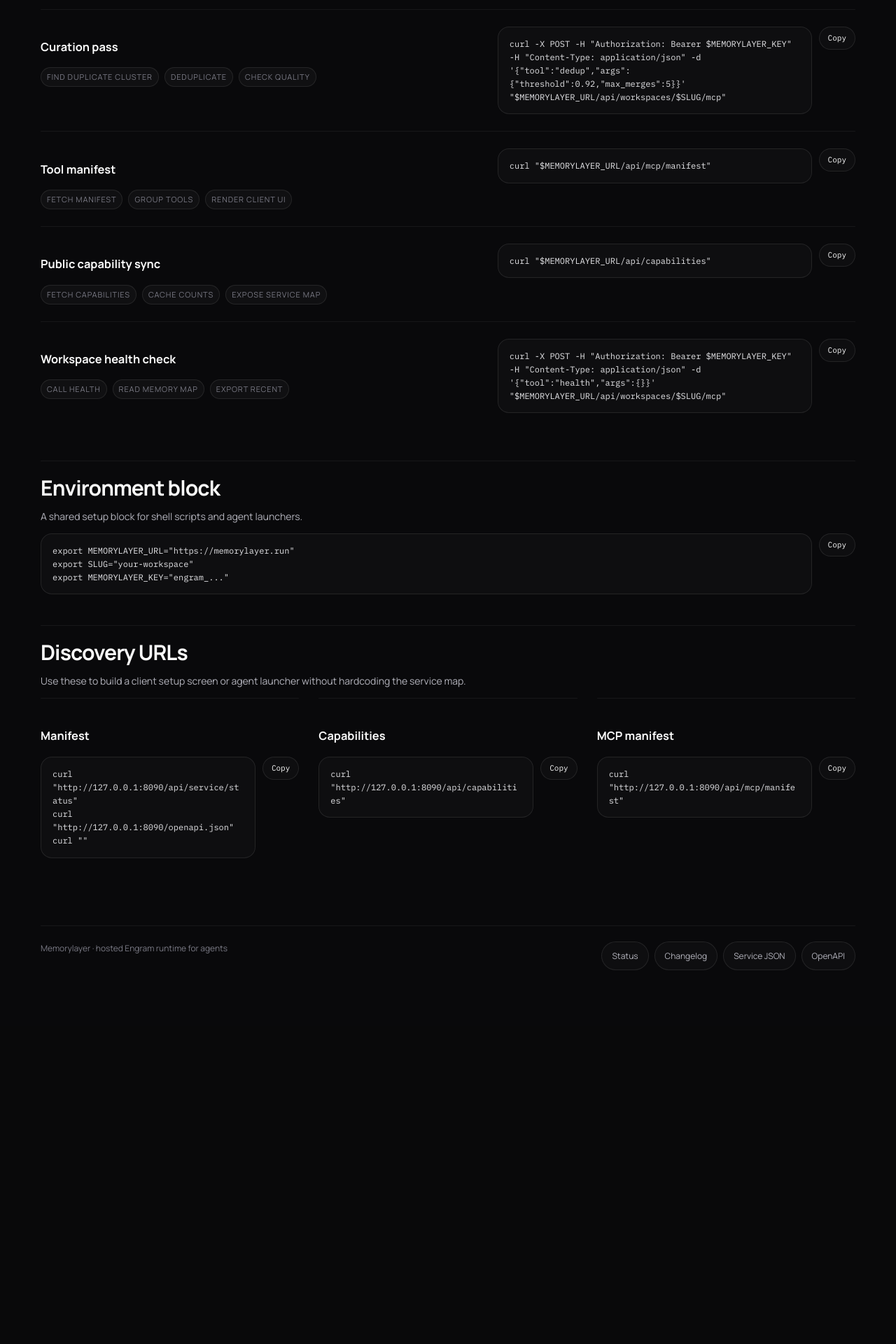
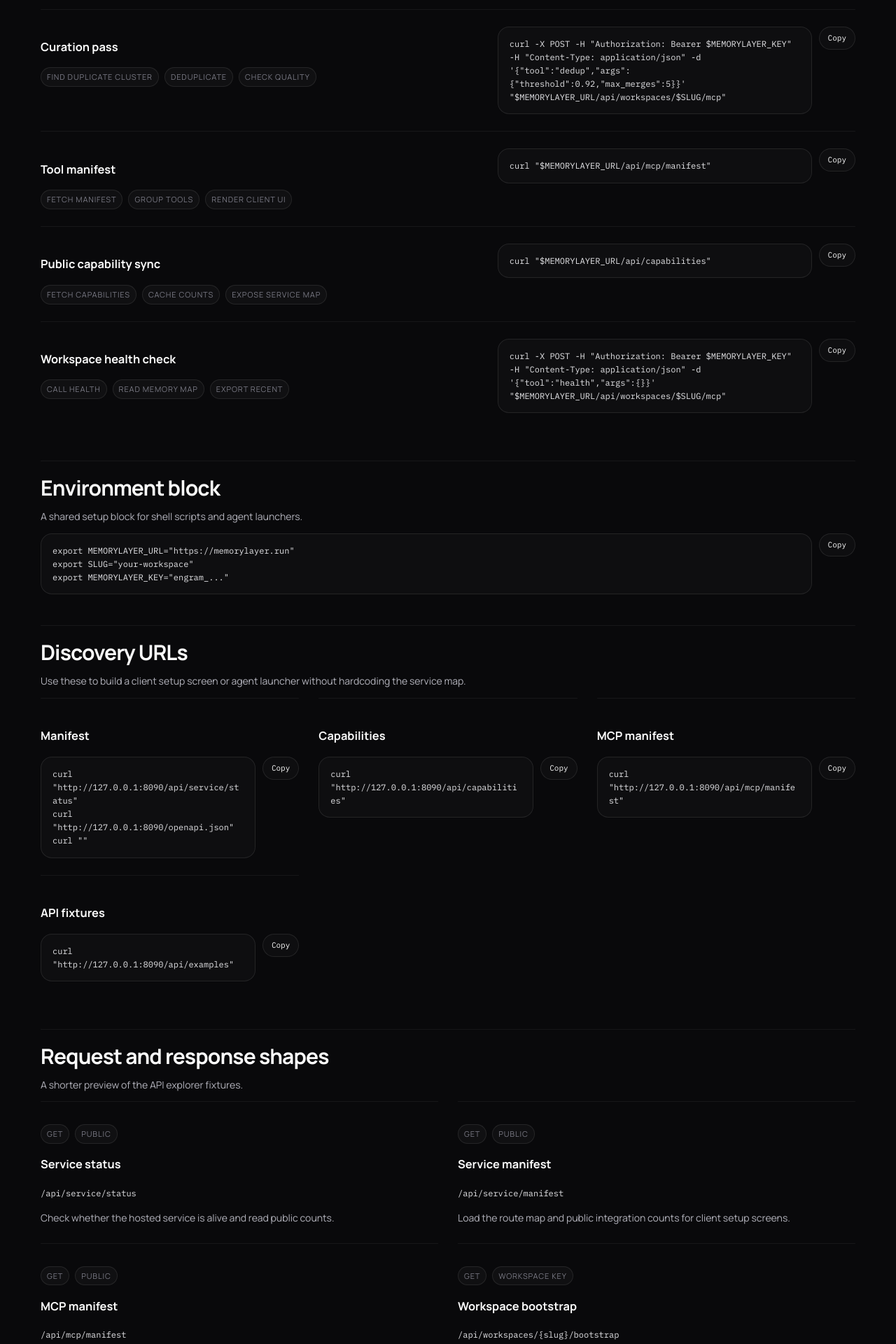
Before and after one commit to raya-ac/engram-cloud, a FastAPI app: page /examples in a window 1280 px wide. Shown: the part 2440-4360 px from the top of the page at 70% size. Before the commit the page ends 3826 px from the top, so only its background shows below. Run offline with FastAPI, Linux system fonts and the light colour scheme; parts of the project's set-up code (start-up, migrations or seed data) failed here and were passed over; some libraries are stand-ins or nearby versions.

Commit message:
Add API explorer and fixtures

```diff
--- a/app/main.py
+++ b/app/main.py
@@ -565,6 +565,182 @@ CAPABILITY_GROUPS = [
             "OpenAPI path",
         ],
     },
+    {
+        "name": "API examples",
+        "items": [
+            "example catalog page",
+            "example JSON endpoint",
+            "public route examples",
+            "workspace route examples",
+            "bridge call examples",
+            "ingest examples",
+            "usage examples",
+            "export examples",
+            "auth examples",
+            "copyable fixture blocks",
+        ],
+    },
+    {
+        "name": "Response fixtures",
+        "items": [
+            "service status fixture",
+            "bootstrap fixture",
+            "recall fixture",
+            "checkpoint fixture",
+            "ingest fixture",
+            "usage fixture",
+            "MCP manifest fixture",
+            "capability fixture",
+            "recent export fixture",
+            "error shape fixture",
+        ],
+    },
+    {
+        "name": "Playground UX",
+        "items": [
+            "method labels",
+            "auth labels",
+            "request body preview",
+            "response body preview",
+            "workspace slug placeholders",
+            "environment assumptions",
+            "API explorer nav item",
+            "docs cross-link",
+            "examples cross-link",
+            "client implementation guide",
+        ],
+    },
+]
+
+
+API_EXAMPLES = [
+    {
+        "name": "Service status",
+        "method": "GET",
+        "path": "/api/service/status",
+        "auth": "public",
+        "summary": "Check whether the hosted service is alive and read public counts.",
+        "request": None,
+        "response": {
+            "status": "ok",
+            "service": "memorylayer",
+            "runtime": "vps",
+            "database": "postgres",
+            "features": 29,
+            "capabilities": 230,
+            "mcp_tools": 60,
+        },
+    },
+    {
+        "name": "Service manifest",
+        "method": "GET",
+        "path": "/api/service/manifest",
+        "auth": "public",
+        "summary": "Load the route map and public integration counts for client setup screens.",
+        "request": None,
+        "response": {
+            "service": "memorylayer",
+            "routes": {
+                "docs": "https://memorylayer.run/docs",
+                "api_examples": "https://memorylayer.run/api/examples",
+                "mcp_manifest": "https://memorylayer.run/api/mcp/manifest",
+            },
+            "counts": {"capabilities": 230, "api_examples": 10},
+        },
+    },
+    {
+        "name": "MCP manifest",
+        "method": "GET",
+        "path": "/api/mcp/manifest",
+        "auth": "public",
+        "summary": "Discover grouped tools, auth headers, and workspace bridge URL templates.",
+        "request": None,
+        "response": {
+            "transport": "http-json",
+            "workspace_call_url_template": "https://memorylayer.run/api/workspaces/{slug}/mcp",
+            "auth": ["Authorization: Bearer <workspace-api-key>", "X-API-Key: <workspace-api-key>"],
+            "tool_groups": [{"name": "Retrieval", "tools": [{"name": "recall_context"}]}],
+        },
+    },
+    {
+        "name": "Workspace bootstrap",
+        "method": "GET",
+        "path": "/api/workspaces/{slug}/bootstrap",
+        "auth": "workspace key",
+        "summary": "Fetch workspace-specific URLs, headers, starter skills, and tool discovery.",
+        "request": None,
+        "response": {
+            "workspace": {"slug": "demo"},
+            "auth": {"headers": ["Authorization: Bearer <workspace-api-key>", "X-API-Key: <workspace-api-key>"]},
+            "endpoints": {"mcp": "https://memorylayer.run/api/workspaces/demo/mcp"},
+            "skills": [{"name": "workspace-memory"}],
+        },
+    },
+    {
+        "name": "Recall context",
+        "method": "POST",
+        "path": "/api/workspaces/{slug}/mcp",
+        "auth": "workspace key",
+        "summary": "Ask the bridge for compact context before an agent starts work.",
+        "request": {"tool": "recall_context", "args": {"query": "current project state", "max_tokens": 1200}},
+        "response": {"ok": True, "tool": "recall_context", "result": "Relevant memory context..."},
+    },
+    {
+        "name": "Session checkpoint",
+        "method": "POST",
+        "path": "/api/workspaces/{slug}/mcp",
+        "auth": "workspace key",
+        "summary": "Save a compact handoff after meaningful work or deployment.",
+        "request": {"tool": "session_checkpoint", "args": {"note": "Shipped API explorer", "limit": 8}},
+        "response": {"ok": True, "tool": "session_checkpoint", "result": {"saved": True}},
+    },
+    {
+        "name": "Batch ingest",
+        "method": "POST",
+        "path": "/api/workspaces/{slug}/ingest",
+        "auth": "workspace key",
+        "summary": "Import notes, transcripts, reports, or pipeline output as memories.",
+        "request": {
+            "source_name": "handoff.md",
+            "source_type": "handoff",
+            "items": ["Release deployed", "Next: test onboarding"],
+            "memory_type": "fact",
+        },
+        "response": {"ok": True, "run": {"source_name": "handoff.md", "items": 2}, "memory_ids": ["mem_1", "mem_2"]},
+    },
+    {
+        "name": "Usage feed",
+        "method": "GET",
+        "path": "/api/workspaces/{slug}/usage",
+        "auth": "workspace key",
+        "summary": "Read recent API calls, per-route totals, and key activity.",
+        "request": None,
+        "response": {
+            "route_counts": [{"route": "/api/workspaces/demo/mcp", "count": 14}],
+            "recent_events": [{"route": "/api/workspaces/demo/mcp", "status_code": 200}],
+        },
+    },
+    {
+        "name": "Recent export",
+        "method": "GET",
+        "path": "/api/workspaces/{slug}/export/recent",
+        "auth": "workspace key",
+        "summary": "Export the latest workspace memories for backup, inspection, or migration checks.",
+        "request": None,
+        "response": {
+            "workspace": "demo",
+            "memories": [{"content": "API explorer deployed", "memory_type": "fact", "layer": "episodic"}],
+        },
+    },
+    {
+        "name": "Error shape",
+        "method": "POST",
+        "path": "/api/workspaces/{slug}/mcp",
+        "auth": "workspace key",
+        "summary": "All service errors return a direct detail message that clients can show or log.",
+        "request": {"tool": "unknown_tool", "args": {}},
+        "response": {"detail": "Unsupported tool: unknown_tool"},
+    },
 ]
 
 
@@ -585,6 +761,7 @@ def public_manifest() -> dict:
             "agents": f"{settings.base_url}/agents",
             "capabilities": f"{settings.base_url}/capabilities",
             "examples": f"{settings.base_url}/examples",
+            "api_explorer": f"{settings.base_url}/api-explorer",
             "sdks": f"{settings.base_url}/sdks",
             "status": f"{settings.base_url}/status",
             "openapi": f"{settings.base_url}/openapi.json",
@@ -593,6 +770,7 @@ def public_manifest() -> dict:
             "mcp_manifest": f"{settings.base_url}/api/mcp/manifest",
             "sdk_snippets": f"{settings.base_url}/api/sdk-snippets",
             "playbooks": f"{settings.base_url}/api/playbooks",
+            "api_examples": f"{settings.base_url}/api/examples",
         },
         "counts": {
             "features": len(SERVICE_FEATURES),
@@ -602,6 +780,7 @@ def public_manifest() -> dict:
             "recipes": len(INTEGRATION_RECIPES),
             "sdk_snippets": len(SDK_SNIPPETS),
             "playbooks": len(PLAYBOOKS),
+            "api_examples": len(API_EXAMPLES),
             "skills": len(STARTER_SKILLS),
         },
     }
@@ -1043,6 +1222,7 @@ async def home(request: Request):
         capability_count=capability_count(),
         sdk_snippets=SDK_SNIPPETS,
         playbooks=PLAYBOOKS,
+        api_examples=API_EXAMPLES,
     )
 
 
@@ -1059,6 +1239,7 @@ async def agents_page(request: Request):
         capability_count=capability_count(),
         sdk_snippets=SDK_SNIPPETS,
         playbooks=PLAYBOOKS,
+        api_examples=API_EXAMPLES,
     )
 
 
@@ -1081,6 +1262,7 @@ async def docs_page(request: Request):
         capability_count=capability_count(),
         sdk_snippets=SDK_SNIPPETS,
         playbooks=PLAYBOOKS,
+        api_examples=API_EXAMPLES,
         openapi_url=f"{settings.base_url}/openapi.json",
     )
 
@@ -1097,6 +1279,7 @@ async def capabilities_page(request: Request):
         capability_count=capability_count(),
         sdk_snippets=SDK_SNIPPETS,
         playbooks=PLAYBOOKS,
+        api_examples=API_EXAMPLES,
     )
 
 
@@ -1112,7 +1295,24 @@ async def status_page(request: Request):
 
 @app.get("/examples", response_class=HTMLResponse)
 async def examples_page(request: Request):
-    return render(request, "examples.html", recipes=INTEGRATION_RECIPES, manifest=public_manifest())
+    return render(
+        request,
+        "examples.html",
+        recipes=INTEGRATION_RECIPES,
+        manifest=public_manifest(),
+        api_examples=API_EXAMPLES,
+    )
+
+
+@app.get("/api-explorer", response_class=HTMLResponse)
+async def api_explorer_page(request: Request):
+    return render(
+        request,
+        "api_explorer.html",
+        examples=API_EXAMPLES,
+        manifest=public_manifest(),
+        openapi_url=f"{settings.base_url}/openapi.json",
+    )
 
 
 @app.get("/sdks", response_class=HTMLResponse)
@@ -1146,6 +1346,7 @@ async def api_service_status():
             "recipes": len(INTEGRATION_RECIPES),
             "sdk_snippets": len(SDK_SNIPPETS),
             "playbooks": len(PLAYBOOKS),
+            "api_examples": len(API_EXAMPLES),
             "base_url": settings.base_url,
             "runtime_cache": workspace_runtime_stats(),
         }
@@ -1167,6 +1368,7 @@ async def api_capabilities():
             "recipes": INTEGRATION_RECIPES,
             "sdk_snippets": SDK_SNIPPETS,
             "playbooks": PLAYBOOKS,
+            "api_examples": API_EXAMPLES,
         }
     )
 
@@ -1179,6 +1381,11 @@ async def api_sdk_snippets():
 @app.get("/api/playbooks")
 async def api_playbooks():
     return JSONResponse({**public_manifest(), "playbooks": PLAYBOOKS})
+
+
+@app.get("/api/examples")
+async def api_examples():
+    return JSONResponse({**public_manifest(), "api_examples": API_EXAMPLES})
 
 
 @app.get("/api/mcp/manifest")
@@ -1212,6 +1419,7 @@ async def sitemap_xml():
         "docs",
         "capabilities",
         "examples",
+        "api-explorer",
         "sdks",
         "security",
         "status",
@@ -1222,6 +1430,7 @@ async def sitemap_xml():
         "api/mcp/manifest",
         "api/sdk-snippets",
         "api/playbooks",
+        "api/examples",
     ]
     body = "\n".join(
         f"  <url><loc>{settings.base_url}/{route}</loc></url>" if route else f"  <url><loc>{settings.base_url}/</loc></url>"
--- a/app/templates/base.html
+++ b/app/templates/base.html
@@ -602,6 +602,7 @@
         <a href="/agents">Agents</a>
         <a href="/capabilities">Capabilities</a>
         <a href="/examples">Examples</a>
+        <a href="/api-explorer">API</a>
         <a href="/sdks">SDKs</a>
         <a href="/security">Security</a>
         {% if current_user_id %}
--- a/app/templates/capabilities.html
+++ b/app/templates/capabilities.html
@@ -10,6 +10,7 @@
       <div class="nav" style="margin-top:18px">
         <a href="/docs" class="button">Read docs</a>
         <a href="/agents" class="button">Agent setup</a>
+        <a href="/api-explorer" class="button">API explorer</a>
         <a href="/login/github" class="button primary">Create workspace</a>
       </div>
       <div class="public-rail">
@@ -102,6 +103,11 @@
     <p><code>/api/playbooks</code></p>
     <p class="subtle">Step-by-step integration patterns for agents and operators.</p>
   </div>
+  <div class="surface-block">
+    <h3>API examples</h3>
+    <p><code>/api/examples</code></p>
+    <p class="subtle">Request and response fixtures for client builders and agent launchers.</p>
+  </div>
 </section>
 
 <section class="section-title fade-reveal">
--- a/app/templates/docs.html
+++ b/app/templates/docs.html
@@ -8,6 +8,7 @@
     <p>Memorylayer exposes a hosted service surface around the Engram engine: workspace API keys, agent bootstrap, an HTTP MCP bridge, downloadable starter skills, and regular JSON endpoints for the memory lifecycle.</p>
     <div class="nav" style="margin-top:18px">
       <a href="{{ openapi_url }}" class="button">OpenAPI</a>
+      <a href="/api-explorer" class="button">API examples</a>
       <a href="/agents" class="button">Agent setup</a>
       <a href="/capabilities" class="button">Capabilities</a>
       <a href="/login/github" class="button primary">Create a workspace</a>
@@ -77,6 +78,11 @@
     <h3>Playbooks</h3>
     <p><code>GET /api/playbooks</code></p>
     <p class="subtle">Workflow checklists for handoff, cleanup, onboarding, and investigation pivots.</p>
+  </div>
+  <div class="surface-block">
+    <h3>API examples</h3>
+    <p><code>GET /api/examples</code></p>
+    <p class="subtle">Request and response fixtures for service discovery, MCP calls, ingest, usage, and export.</p>
   </div>
 </section>
 
--- a/app/templates/examples.html
+++ b/app/templates/examples.html
@@ -8,6 +8,7 @@
     <p>Use these snippets to connect an agent, ingestion job, or monitoring script to a hosted Memorylayer workspace.</p>
     <div class="nav" style="margin-top:18px">
       <a href="/docs" class="button">Read docs</a>
+      <a href="/api-explorer" class="button">API explorer</a>
       <a href="/sdks" class="button">SDK snippets</a>
       <a href="/login/github" class="button primary">Create workspace</a>
     </div>
@@ -94,5 +95,33 @@ curl "{{ manifest.routes.service_manifest }}"</div>
       <button class="button copy-button" data-copy="#example-mcp-manifest" type="button">Copy</button>
     </div>
   </div>
+  <div class="surface-block">
+    <h3>API fixtures</h3>
+    <div class="copy-row">
+      <div class="code-block" id="example-api-fixtures">curl "{{ manifest.routes.api_examples }}"</div>
+      <button class="button copy-button" data-copy="#example-api-fixtures" type="button">Copy</button>
+    </div>
+  </div>
+</section>
+
+<section class="section-title fade-reveal">
+  <div>
+    <h2>Request and response shapes</h2>
+    <p class="subtle">A shorter preview of the API explorer fixtures.</p>
+  </div>
+</section>
+
+<section class="grid two fade-reveal">
+  {% for example in api_examples[:4] %}
+  <div class="surface-block">
+    <div class="badge-row">
+      <span class="badge">{{ example.method }}</span>
+      <span class="badge">{{ example.auth }}</span>
+    </div>
+    <h3>{{ example.name }}</h3>
+    <p><code>{{ example.path }}</code></p>
+    <p class="subtle">{{ example.summary }}</p>
+  </div>
+  {% endfor %}
 </section>
 {% endblock %}
--- a/app/templates/sdks.html
+++ b/app/templates/sdks.html
@@ -10,6 +10,7 @@
       <div class="nav" style="margin-top:18px">
         <a href="/api/sdk-snippets" class="button">Snippet JSON</a>
         <a href="/api/playbooks" class="button">Playbook JSON</a>
+        <a href="/api-explorer" class="button">API explorer</a>
         <a href="/docs" class="button primary">Read docs</a>
       </div>
       <div class="public-rail">
```
Also changed, not shown: app/templates/api_explorer.html (added, +88 -0 lines), tests/test_public_routes.py (+15 -1 lines), README.md.
